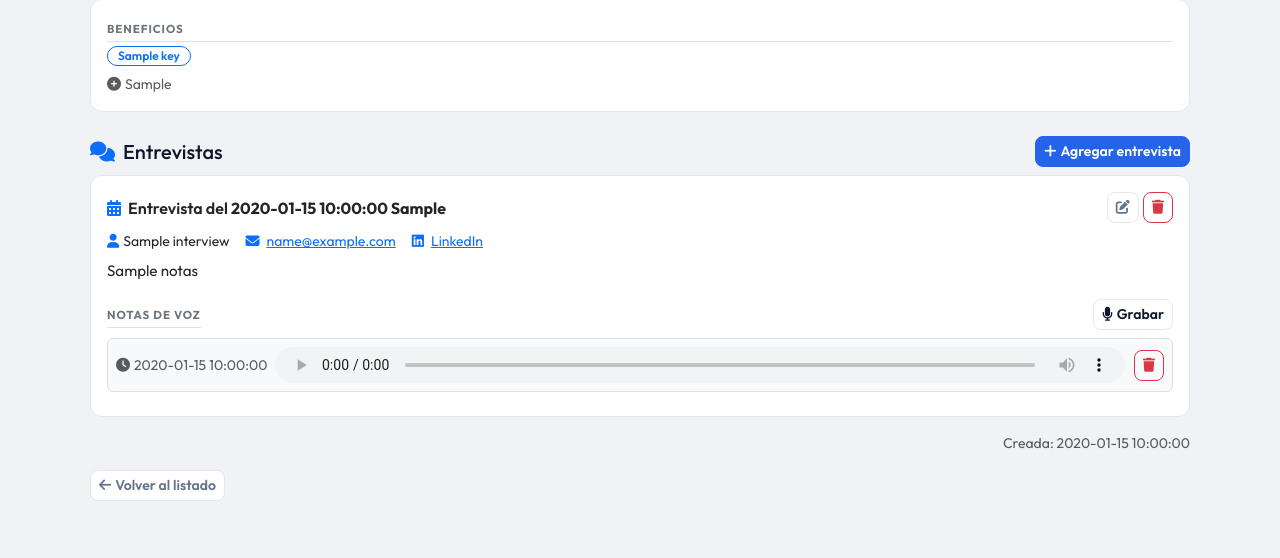
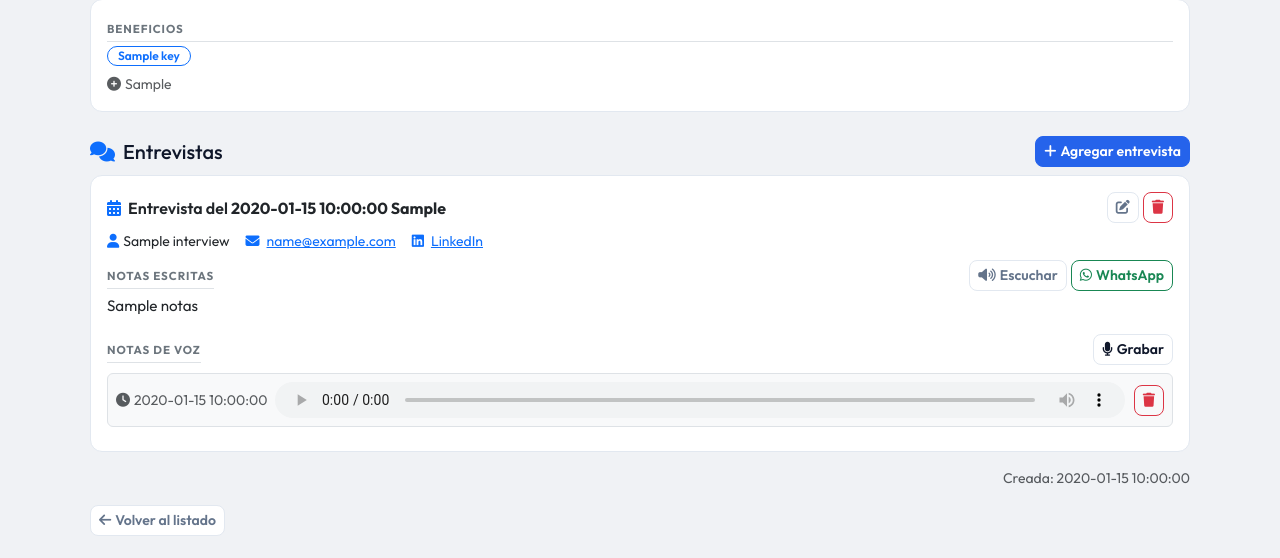
Before and after one commit to pruglio/HRtracker, a Flask app: template templates/application_detail.html in a window 1280 px wide. Shown: the part 437-995 px from the top of the page. Run offline with Flask 3, Linux system fonts and the light colour scheme; the template is opened without the code that fills it: most values are stand-ins (such as "Sample title", 1, 10 or a date in 2020).

Commit message:
feat: listen and WhatsApp share for written interview notes
- Escuchar: Web Speech API reads notes aloud in es-UY, toggle play/stop
- WhatsApp: opens wa.me with notes formatted as empresa/puesto/fecha/entrevistador + text

Co-Authored-By: Claude Sonnet 4.6 <noreply@anthropic.com>

```diff
--- a/templates/_interview_card.html
+++ b/templates/_interview_card.html
@@ -54,7 +54,33 @@
 
     {# Notes #}
     {% if iv.notas %}
-    <pre class="notes-text mb-2">{{ iv.notas }}</pre>
+    <div class="mb-2">
+      <div class="d-flex justify-content-between align-items-center mb-1">
+        <span class="form-section-title mb-0">Notas escritas</span>
+        <div class="d-flex gap-1">
+          <button type="button"
+                  class="btn btn-sm btn-outline-secondary tts-btn"
+                  data-notes="{{ iv.notas | e }}"
+                  data-iv-id="{{ iv.id }}"
+                  title="Escuchar notas">
+            <i class="fas fa-volume-up me-1"></i>Escuchar
+          </button>
+          <a href="#"
+             class="btn btn-sm btn-outline-success whatsapp-share-btn"
+             data-notes="{{ iv.notas | e }}"
+             data-empresa="{{ application.empresa | e }}"
+             data-puesto="{{ application.puesto | e }}"
+             data-fecha="{{ iv.fecha_entrevista or '' }}"
+             data-hora="{{ iv.hora_entrevista or '' }}"
+             data-entrevistador="{{ iv.entrevistador_nombre or '' }}"
+             title="Compartir por WhatsApp"
+             target="_blank">
+            <i class="fab fa-whatsapp me-1"></i>WhatsApp
+          </a>
+        </div>
+      </div>
+      <pre class="notes-text mb-0">{{ iv.notas }}</pre>
+    </div>
     {% endif %}
 
     {# Voice notes section #}
--- a/templates/application_detail.html
+++ b/templates/application_detail.html
@@ -220,6 +220,41 @@
     document.querySelectorAll('.delete-voice-btn').forEach(btn => {
       btn.addEventListener('click', handleDeleteVoiceNote);
     });
+
+    // ── Text-to-Speech ──────────────────────────────────────────
+    document.querySelectorAll('.tts-btn').forEach(function(btn) {
+      btn.addEventListener('click', function() {
+        if (window.speechSynthesis.speaking) {
+          window.speechSynthesis.cancel();
+          return;
+        }
+        var utter = new SpeechSynthesisUtterance(btn.dataset.notes);
+        utter.lang = 'es-UY';
+        utter.rate = 0.92;
+        utter.onstart = function() {
+          btn.innerHTML = '<i class="fas fa-stop me-1"></i>Detener';
+          btn.classList.replace('btn-outline-secondary', 'btn-secondary');
+        };
+        utter.onend = utter.onerror = function() {
+          btn.innerHTML = '<i class="fas fa-volume-up me-1"></i>Escuchar';
+          btn.classList.replace('btn-secondary', 'btn-outline-secondary');
+        };
+        window.speechSynthesis.speak(utter);
+      });
+    });
+
+    // ── WhatsApp share ───────────────────────────────────────────
+    document.querySelectorAll('.whatsapp-share-btn').forEach(function(btn) {
+      btn.addEventListener('click', function(e) {
+        e.preventDefault();
+        var d = btn.dataset;
+        var msg = '*' + d.empresa + ' — ' + d.puesto + '*\n';
+        if (d.fecha) msg += 'Fecha: ' + d.fecha + (d.hora ? ' ' + d.hora : '') + '\n';
+        if (d.entrevistador) msg += 'Entrevistador/a: ' + d.entrevistador + '\n';
+        msg += '\n' + d.notes;
+        window.open('https://wa.me/?text=' + encodeURIComponent(msg), '_blank');
+      });
+    });
   });
 </script>
 {% endblock %}
```
